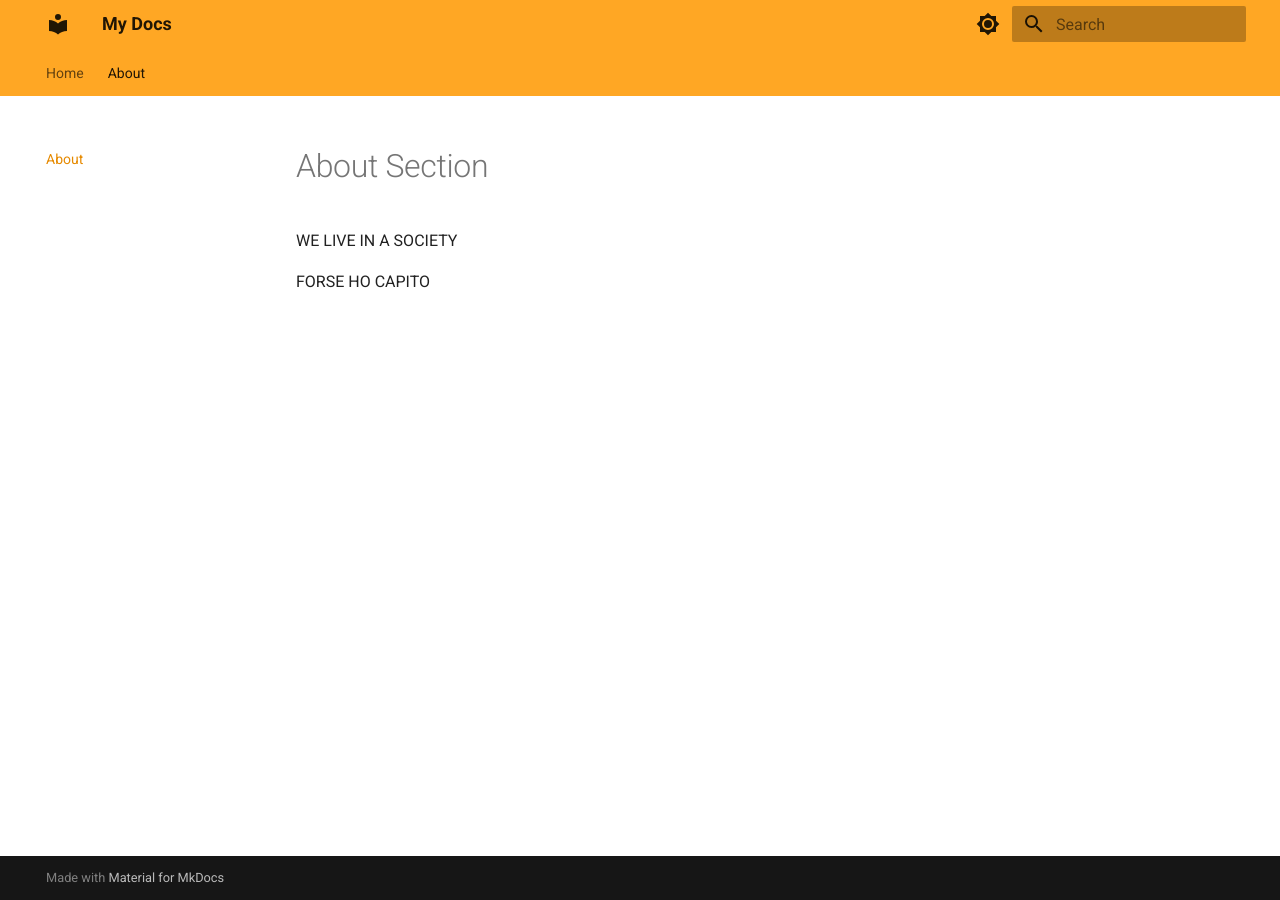
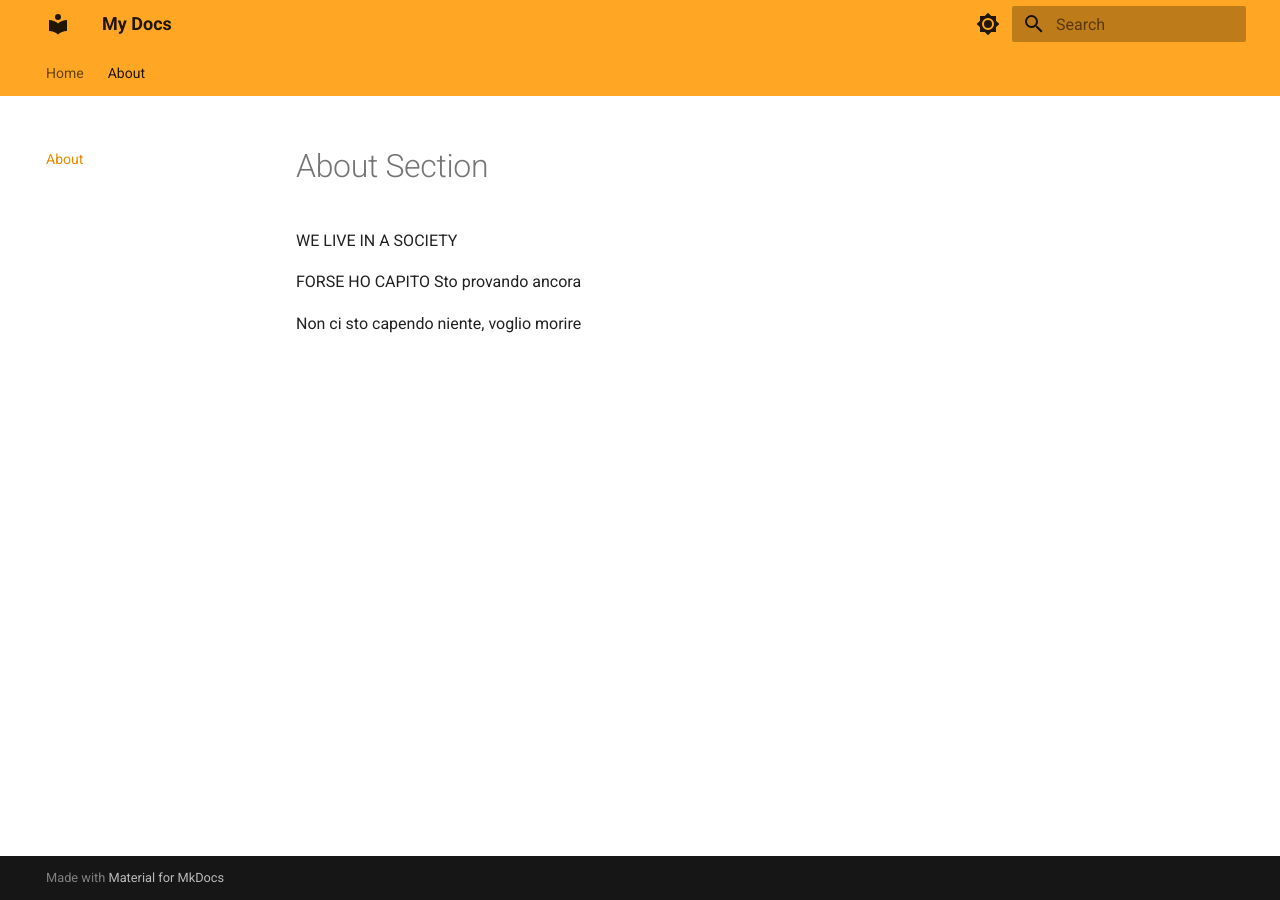
Before and after one commit to michiamanolollo/ProvaSito, an MkDocs documentation site: the page built from docs/about.md, in a window 1280 px wide. Built offline with MkDocs 1.6.1 and Material for MkDocs 9.7.7, drawn with Linux system fonts in a browser that asks for light colours.

Commit message:
contatto 1.5 (capiamo)gi

```diff
--- a/docs/about.md
+++ b/docs/about.md
@@ -2,3 +2,7 @@
 WE LIVE IN A SOCIETY
 
 FORSE HO CAPITO
+Sto provando ancora
+
+
+Non ci sto capendo niente, voglio morire
```
